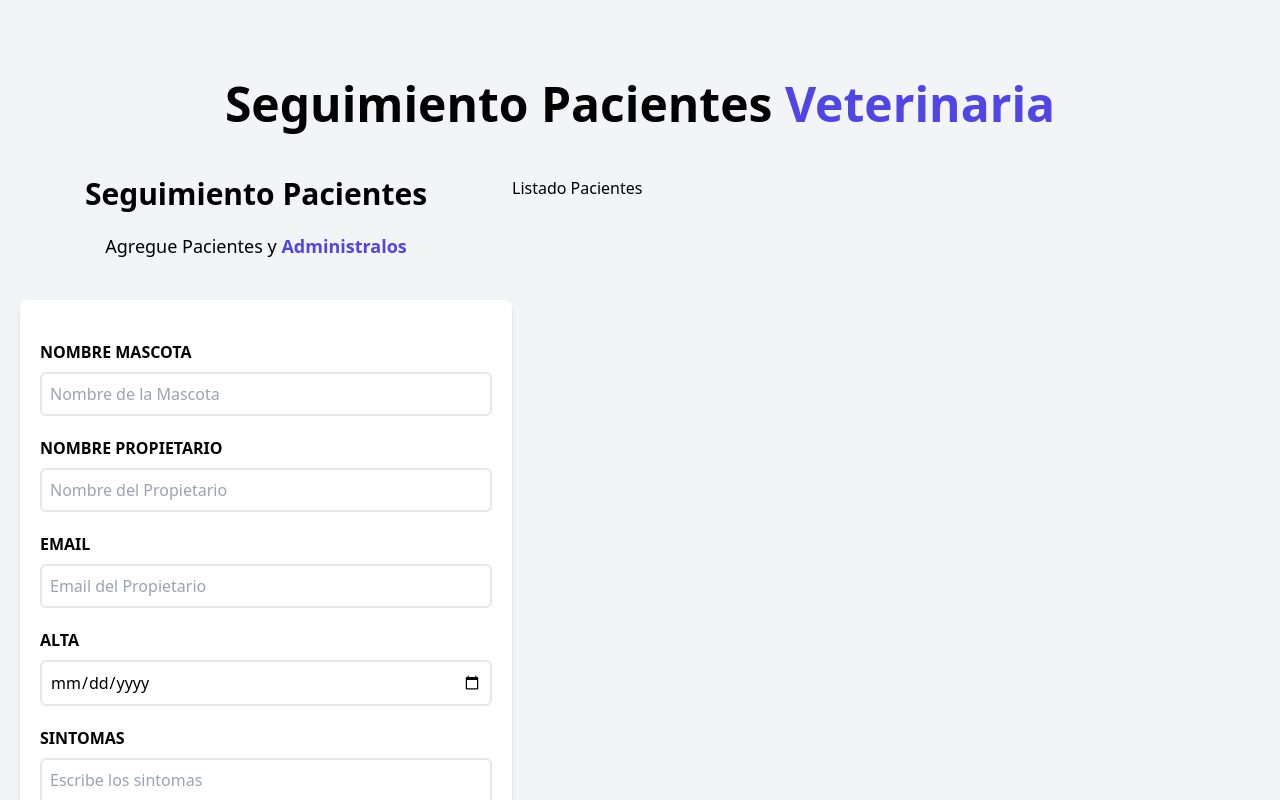
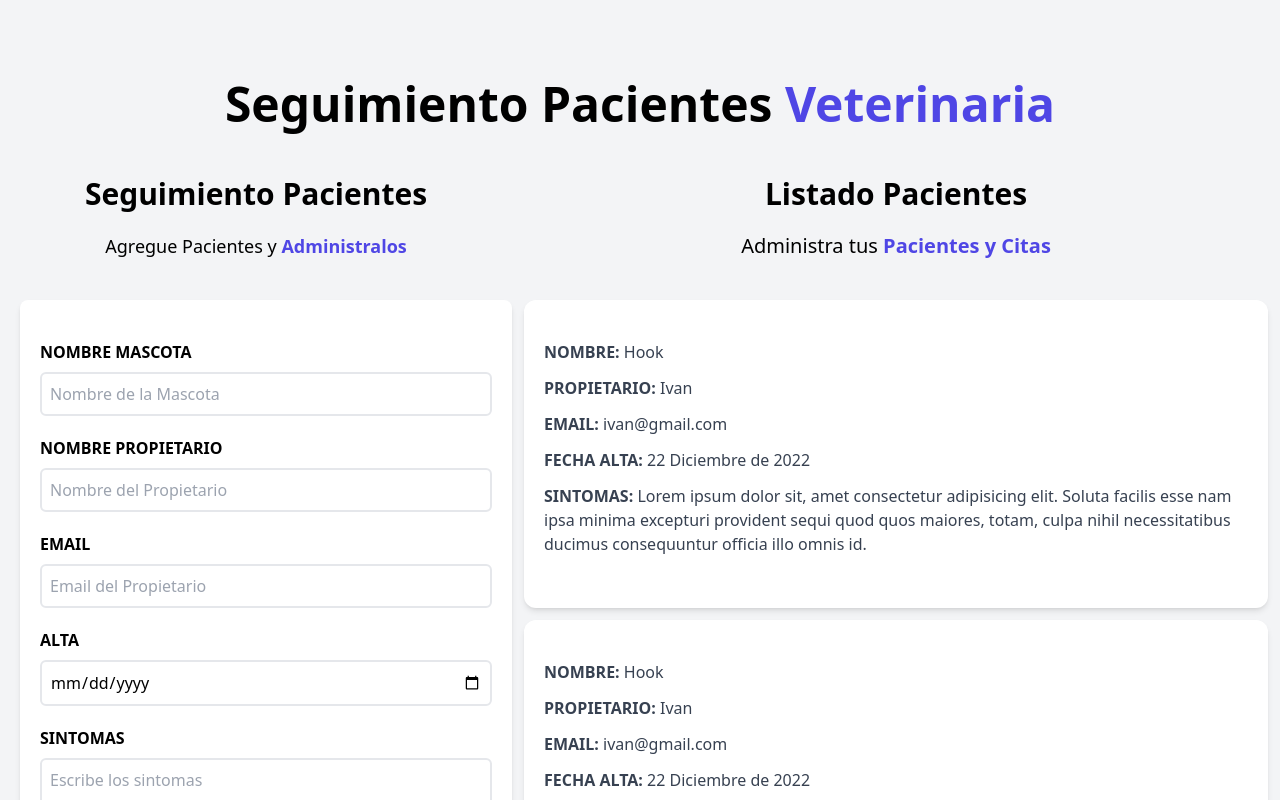
Before and after one commit to caceresivan5/Ingresos-Pyme-Textil, a React (Vite) app: page / in a window 1280 px wide. Shown: the top 800 px of the page. Built offline with nearby package versions, Linux system fonts and the light colour scheme.

Commit message:
se creo el componente Paciente como estructura de los ingresos en el formulario

```diff
--- a/src/components/ListadoPacientes.jsx
+++ b/src/components/ListadoPacientes.jsx
@@ -1,9 +1,19 @@
 import React from 'react'
+import Paciente from './Paciente'
 
 const ListadoPacientes = () => {
   return (
-    <div className='w-1/2 lg:w-3/5'>
-        <h1>Listado Pacientes</h1>
+    <div className='md:w-1/2 lg:w-3/5 md:h-screen overflow-y-scroll'>
+        <h2 className='font-black text-3xl text-center'>Listado Pacientes</h2>
+
+        <p className='text-xl mt-5 mb-10 text-center'>
+          Administra tus {""}
+          <span className='text-indigo-600 font-bold'>Pacientes y Citas</span>
+        </p>
+        <Paciente/>
+        <Paciente/>
+        <Paciente/>
+
     </div>
   )
 }
--- /dev/null
+++ b/src/components/Paciente.jsx
@@ -0,0 +1,33 @@
+import React from 'react'
+
+const Paciente = () => {
+  return (
+    <div className='m-3 bg-white shadow-md px-5 py-10 rounded-xl'>
+
+    <p className='font-bold mb-3 text-gray-700 uppercase'>Nombre: {""}
+    <span className='font-normal normal-case'>Hook</span>
+    </p>
+
+    <p className='font-bold mb-3 text-gray-700 uppercase'>Propietario: {""}
+    <span className='font-normal normal-case'>Ivan</span>
+    </p>
+
+    <p className='font-bold mb-3 text-gray-700 uppercase'>Email: {""}
+    <span className='font-normal normal-case'>ivan@gmail.com</span>
+    </p>
+
+    <p className='font-bold mb-3 text-gray-700 uppercase'>Fecha Alta: {""}
+    <span className='font-normal normal-case'>22 Diciembre de 2022</span>
+    </p>
+
+    <p className='font-bold mb-3 text-gray-700 uppercase'>Sintomas: {""}
+    <span className='font-normal normal-case'>Lorem ipsum dolor sit, amet consectetur adipisicing elit.
+    Soluta facilis esse nam ipsa minima excepturi provident sequi quod quos maiores, totam, culpa nihil
+     necessitatibus ducimus consequuntur officia illo omnis id.</span>
+    </p>
+
+  </div>
+  )
+}
+
+export default Paciente
```
